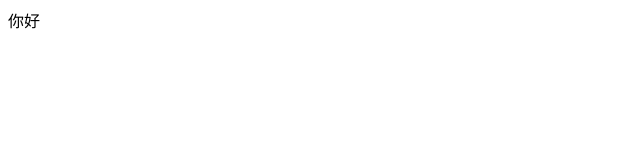
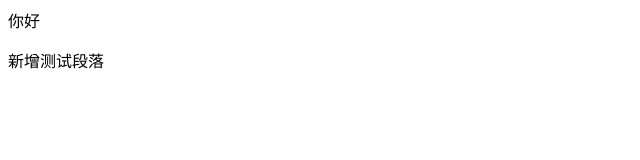
Before and after one commit to czy01/czy01.github.io, a plain HTML site: page index.html in a window 1280 px wide. Shown: the whole page, without its empty margins (0-640 px from the left). Drawn offline with Linux system fonts and the light colour scheme.

Commit message:
新增段落

```diff
--- a/index.html
+++ b/index.html
@@ -6,5 +6,6 @@
 </head>
 <body>
 	<div>你好</div>
+	<p>新增测试段落</p>
 </body>
 </html>
```
